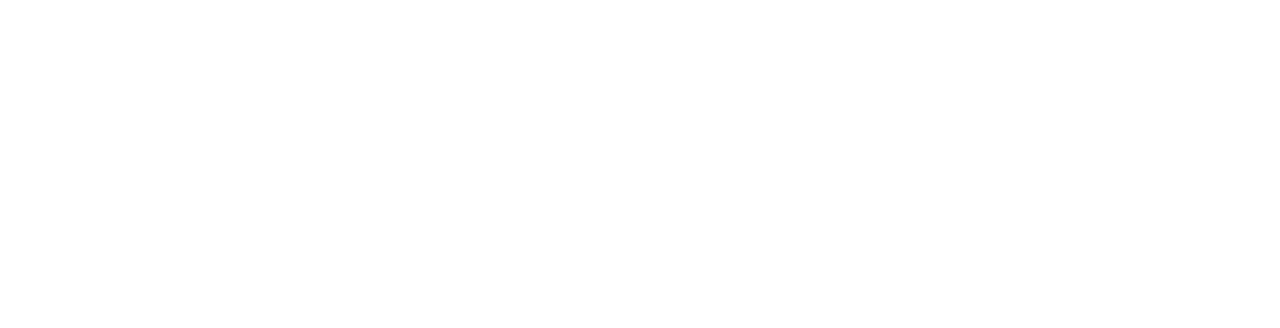
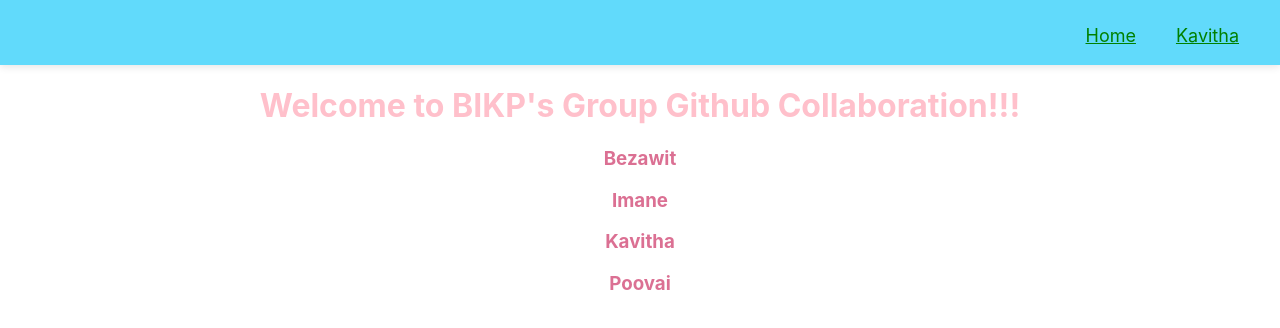
Before and after one commit to kavithachunduri/bikp, a React (Create React App) app: page / in a window 1280 px wide. Shown: the top 328 px of the page. Built offline with nearby package versions, Linux system fonts and the light colour scheme.

Commit message:
added component

```diff
--- a/package.json
+++ b/package.json
@@ -8,6 +8,7 @@
     "@testing-library/user-event": "^13.5.0",
     "react": "^17.0.2",
     "react-dom": "^17.0.2",
+    "react-router-dom": "^6.3.0",
     "react-scripts": "5.0.1",
     "web-vitals": "^2.1.4"
   },
--- a/src/App.css
+++ b/src/App.css
@@ -36,3 +36,74 @@
     transform: rotate(360deg);
   }
 }
+
+
+
+
+
+.background{
+  background-image: url("https://a.cdn-hotels.com/gdcs/production108/d764/0988d6ad-e1e7-4200-9a58-8eda19ed64b5.jpg");
+  background-color: black;
+
+  background-repeat: no-repeat;
+  background-size: cover;
+  height:100vh;
+
+
+}
+nav {
+  height: 25px;
+  display: flex;
+ justify-content: flex-end;
+ /* margin:10px; */
+ background-color: #61dafb;
+  padding: 20px 36px;
+  box-shadow: 0px 2.98256px 7.4564px rgba(0, 0, 0, 0.1);
+
+}
+
+.nav-links{
+  color:green;
+  padding-left: 30px;
+  margin:5px;
+  font-size: large;
+}
+
+
+
+
+
+
+
+
+
+
+
+.container{
+  background: linear-gradient(#e66465, #91e5a0);
+
+  border-radius: 15px;
+  padding:25px;
+  position: absolute;
+  top:25%;
+  left:40%;
+  box-shadow: 0px ,3px, 7.5px palevioletred;
+}
+
+.container img{
+  width:80px;
+  height:80px;
+  border-radius:40px;
+}
+
+
+.home{
+
+  color: pink;
+  align-content: center;
+
+}
+
+.names{
+  color: palevioletred;
+}
--- a/src/App.js
+++ b/src/App.js
@@ -1,9 +1,28 @@
+import React from 'react';
+import './App.css';
 
-import './App.css';
+import {NavLink,Routes,Route} from 'react-router-dom';
+
+import Kavitha from './Components/Kavitha';
+// import Poovai from './Components/Poovai'
+import Home from './Components/Home'
 
 function App() {
   return (
     <div className="App">
+
+          <nav>
+            <NavLink to={"/"} className="nav-links">Home</NavLink>
+            {/* <NavLink to={"/poovai"}>Poovai</NavLink> */}
+            <NavLink to={"/kavitha"} className="nav-links">Kavitha</NavLink>
+          </nav>
+
+          <Routes>
+
+          <Route path="/" element={<Home/>}/>
+          {/* <Route path="/poovai" element={<Poovai/>}/> */}
+          <Route path="/kavitha" element={<Kavitha/>}/>
+          </Routes>
 
     </div>
   );
--- /dev/null
+++ b/src/Components/Home.js
@@ -0,0 +1,17 @@
+import React from 'react'
+
+const Home = () => {
+  return (
+    <div className='home'>
+        <h1>Welcome to BIKP's Group Github Collaboration!!!</h1>
+            <div className='names'>
+            <h3>Bezawit</h3>
+            <h3>Imane</h3>
+            <h3>Kavitha</h3>
+            <h3>Poovai</h3>
+            </div>
+    </div>
+  )
+}
+
+export default Home
--- /dev/null
+++ b/src/Components/Kavitha.js
@@ -0,0 +1,25 @@
+import React from 'react'
+import pic from "../pic.jpg"
+
+
+function Kavitha() {
+  return (
+
+    <div className="background">
+
+      <div className='container'>
+      <img src={pic} alt="pic"/>
+      <h1> Kavitha Chunduri</h1>
+      <p> City : Pittsburgh</p>
+      <p>Currently a student at PerScholas </p>
+      <p>Front-end Developer </p>
+      <p>Skills: HTML, JavaScript, CSS, React, Git</p>
+
+      </div>
+
+    </div>
+
+  )
+}
+
+export default Kavitha
--- a/src/index.js
+++ b/src/index.js
@@ -2,11 +2,14 @@
 import ReactDOM from 'react-dom';
 import './index.css';
 import App from './App';
-
+import { BrowserRouter } from "react-router-dom";
+ //aliasing  import { BrowserRouter as Router  } from "react-router-dom";
 
 ReactDOM.render(
   <React.StrictMode>
+    <BrowserRouter>
     <App />
+    </BrowserRouter>
   </React.StrictMode>,
   document.getElementById('root')
 );
```
Also changed, not shown: src/components/Kavitha.jsx (deleted), src/pic.jpg (added), 1 other file (tests, documents, lock files or other folders).
